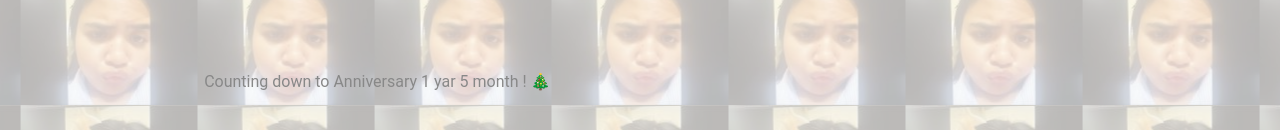
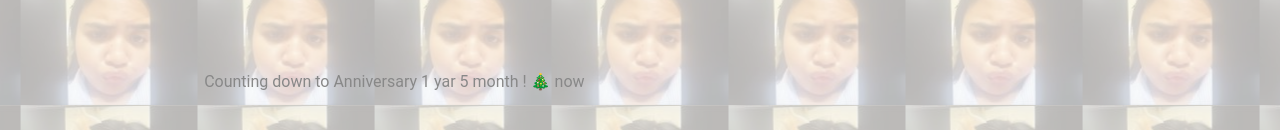
Before and after one commit to boatengine/an-count, a React (Vite) app: page / in a window 1280 px wide. Shown: the part 670-800 px from the top of the page. Built offline with nearby package versions, Linux system fonts and the light colour scheme.

Commit message:
check edit

```diff
--- a/src/components/ChristmasCountdown.jsx
+++ b/src/components/ChristmasCountdown.jsx
@@ -46,7 +46,7 @@ const ChristmasCountdown = () => {
         </div>
       </div>
       <footer>
-        <p>Counting down to Anniversary 1 yar 5 month ! 🎄</p>
+        <p>Counting down to Anniversary 1 yar 5 month ! 🎄 now</p>
       </footer>
     </div>
   );
```
